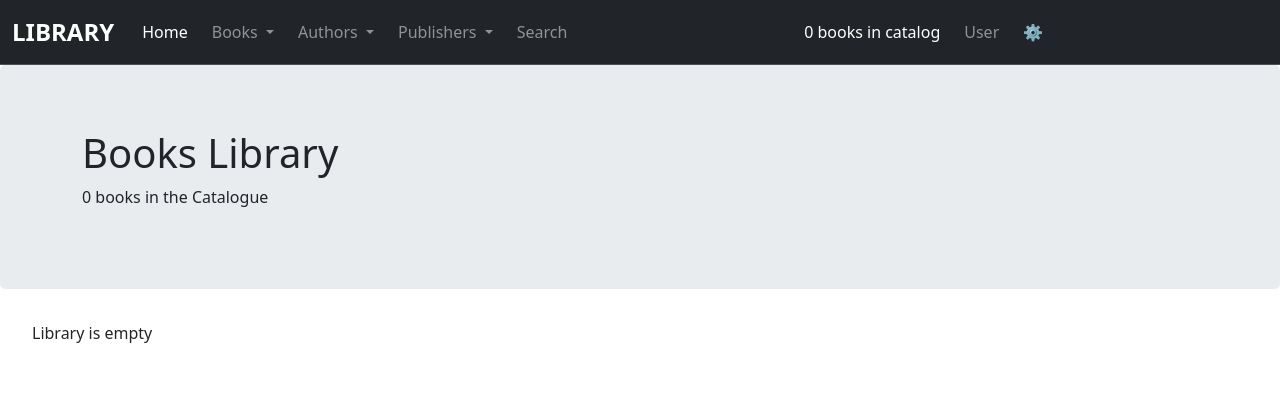
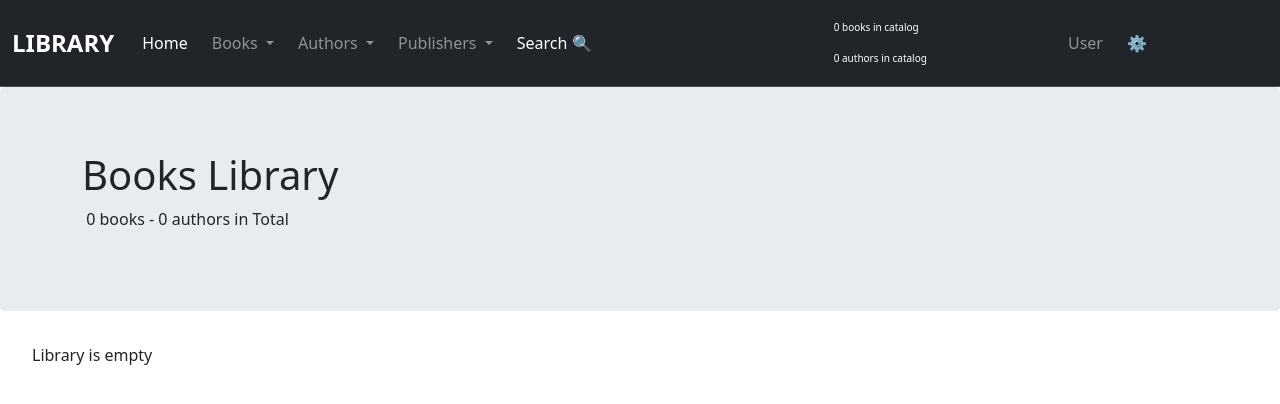
Before and after one commit to MrC-101/LibraryProject, a Flask app: page / in a window 1280 px wide. Shown: the top 404 px of the page. Run offline with Flask 3, Linux system fonts and the light colour scheme; data that the repository does not hold is empty.

Commit message:
templates restructure and minor cosmetics

```diff
--- a/library/routes/author_routes.py
+++ b/library/routes/author_routes.py
@@ -9,7 +9,10 @@ author_bp = Blueprint('author',__name__)
 def bibliography():
     books = Book.query.order_by('author').order_by('first_publish').order_by('title').all()
     total = len(books)
+    authors = Author.query.all()
+    total_auth = len(authors)
+
     author = request.args.get('author')
     books = Book.query.filter_by(author=author).order_by('first_publish').order_by('title').all()
     author_total = len(books)
-    return render_template('authors/bibliography.html', books=books, author=author, total=total, author_total=author_total)
+    return render_template('authors/bibliography.html', books=books, author=author, total=total, author_total=author_total, total_auth=total_auth)
--- a/library/routes/main_routes.py
+++ b/library/routes/main_routes.py
@@ -9,15 +9,20 @@ main_bp = Blueprint('main',__name__)
 @main_bp.route('/init')
 def init():
     # db.create_all()
-    new_auth=Author(fullname='Isaac Asimov', email='iasimov@gmail.com')
-    db.session.add(new_auth)
-    db.session.commit()
-    # author = db.session.execute(db.select(Author).order_by(Author.fullname)).scalar()
+
+    # new_auth=Author(fullname='Isaac Asimov', email='iasimov@gmail.com')
+    # db.session.add(new_auth)
+    # db.session.commit()
+
+    # author = Author.query.filter_by(fullname='Elena Alpha').first()
     # print(author)
-    # book=Book(title="First Kiss", author='Elena Alpha', first_publish=1995, isbn='123450789X', rating=9.9, authors=[author])
+
+    # book=Book(title="The 10th Commandment", author='Elena Alpha', first_publish=2005, isbn='123456780X', rating=9.9, authors=[author])
     # db.session.add(book)
+
     # author.books.append(book)
-    db.session.commit()
+
+    # db.session.commit()
 
     # elena = db.session.query(Author).filter_by(fullname='Elena Alpha').first()
     # books = [book.title for book in elena.books]
@@ -36,16 +41,21 @@ def init():
     # print(book)
     # print(book.author_lname)
     # print(book.authors.author.id)
+
 @main_bp.route('/')
 def home():
     books = Book.query.order_by('author').order_by('first_publish').order_by('title').all()
+    authors = Author.query.all()
+    total_auth = len(authors)
     total = len(books)
-    return render_template('index.html', books=books, total=total)
+    return render_template('index.html', books=books, total_auth=total_auth, total=total)
 
 
 @main_bp.route('/search', methods=['GET', 'POST'])
 def search():
     books = Book.query.order_by('author').order_by('title').all()
+    authors = Author.query.all()
+    total_auth = len(authors)
     total = len(books)
     form = SearchForm()
     if form.validate_on_submit():
@@ -59,34 +69,34 @@ def search():
             form.author.data = ''
             if Book.query.filter_by(title=title_returned, author=author_returned).first():
                 book = Book.query.filter_by(title=title_returned).filter_by(author=author_returned).first()
-                return redirect(url_for('book.edit_title', id=book.id, total=total))
+                return redirect(url_for('book.edit_title', id=book.id, total=total, total_auth=total_auth))
             elif Book.query.filter_by(title=title_returned).first() and not Book.query.filter_by(
                     author=author_returned).first():
                 books = Book.query.filter_by(title=title_returned).all()
                 if len(books) > 1:
                     form = SearchForm()
-                    return render_template('search.html', form=form, books=books, total=total)
+                    return render_template('search.html', form=form, books=books, total=total, total_auth=total_auth)
                 else:
                     book = Book.query.filter_by(title=title_returned).first()
-                    return redirect(url_for('author.bibliography', author=book.author, id=book.id, total=total))
+                    return redirect(url_for('author.bibliography', author=book.author, id=book.id, total=total, total_auth=total_auth))
             elif Book.query.filter_by(author=author_returned).first() and not Book.query.filter_by(title=title_returned).first():
                 books = Book.query.filter_by(author=author_returned).all()
                 if len(books) > 1:
                     form = SearchForm()
                     print(author_returned)
-                    return redirect(url_for('author.bibliography', author=author_returned, form=form, books=books, total=total))
+                    return redirect(url_for('author.bibliography', author=author_returned, form=form, books=books, total=total, total_auth=total_auth))
                 elif len(books) == 1:
                     book = Book.query.filter_by(author=author_returned).first()
-                    return redirect(url_for('author.bibliography', author=author_returned, id=book.id, total=total))
+                    return redirect(url_for('author.bibliography', author=author_returned, id=book.id, total=total, total_auth=total_auth))
             elif Book.query.filter_by(isbn=isbn_returned):
                 book = Book.query.filter_by(isbn=isbn_returned).first()
-                return redirect(url_for('author.bibliography', author=book.author, total=total))
+                return redirect(url_for('author.bibliography', author=book.author, total=total, total_auth=total_auth))
 
             else:
                 flash('Book not found')
                 books = Book.query.order_by('author').all()
                 form = SearchForm()
-                return render_template('search.html', form=form, books=books, total=total)
-    id = request.args.get('id')
-    book = Book.query.get(id)
-    return render_template('search.html', form=form, books=books, total=total)
+                return render_template('search.html', form=form, books=books, total=total, total_auth=total_auth)
+    # id = request.args.get('id')
+    # book = Book.query.get(id)
+    return render_template('search.html', form=form, books=books, total_auth=total_auth, total=total)
--- a/library/templates/index.html
+++ b/library/templates/index.html
@@ -1,6 +1,6 @@
 {% extends "layout.html" %} {% block headline %} Books Library {% endblock %} {%
-block subhead %} {{ total }} books in the Catalogue {% endblock %} {% block
-content %}
+block subhead %} &nbsp;{{ total }} books - {{ total_auth }} authors in Total{%
+endblock %} {% block content %}
 <ul>
     {% if books|count == 0 %}
     <p>Library is empty</p>
--- a/library/templates/navbar.html
+++ b/library/templates/navbar.html
@@ -44,7 +44,7 @@
                         <li>
                             <a
                                 class="dropdown-item"
-                                style="color: grey; font-size: medium"
+                                style="font-size: medium"
                                 href="{{ url_for('book.add_title') }}"
                                 >Add Title</a
                             >
@@ -126,9 +126,9 @@
                 <li class="nav-item">
                     <a
                         class="nav-link"
-                        style="font-size: medium"
+                        style="color: white; font-size: medium"
                         href="{{ url_for('main.search') }}"
-                        >Search</a
+                        >Search 🔍</a
                     >
                 </li>
             </ul>
@@ -140,14 +140,30 @@
         >
             <ul class="navbar-nav me-auto mb-2 mb-lg-0">
                 <li class="nav-item">
+                    <table>
+                        <tr>
                             <a
                                 class="nav-link lead"
-                        style="color: white; font-size: medium"
+                                style="color: white; font-size: 10px"
                                 href="#"
                             >
                                 {{ total }} books in catalog</a
                             >
+                        </tr>
+                        <tr>
+                            <a
+                                class="nav-link lead"
+                                style="color: white; font-size: 10px"
+                                href="#"
+                            >
+                                {{ total_auth }} authors in catalog</a
+                            >
+                        </tr>
+                    </table>
                 </li>
+            </ul>
+            <ul class="navbar-nav me-auto mb-2 mb-lg-0">
+                <li class="nav-item"></li>
                 <li class="nav-item">
                     <a
                         class="nav-link"
```
Also changed, not shown: library/routes/book_routes.py (+12 -4 lines). Lines whose indentation alone changed are shown as unchanged.
